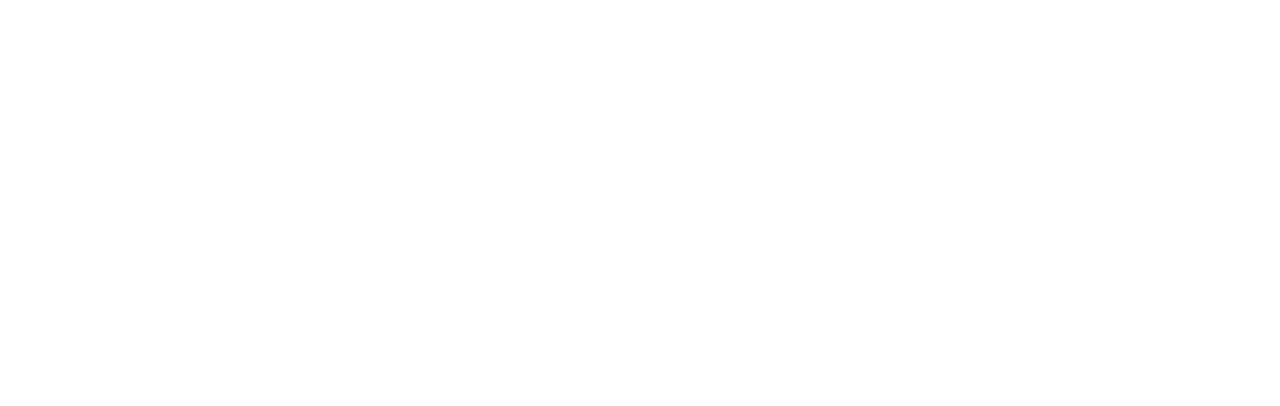
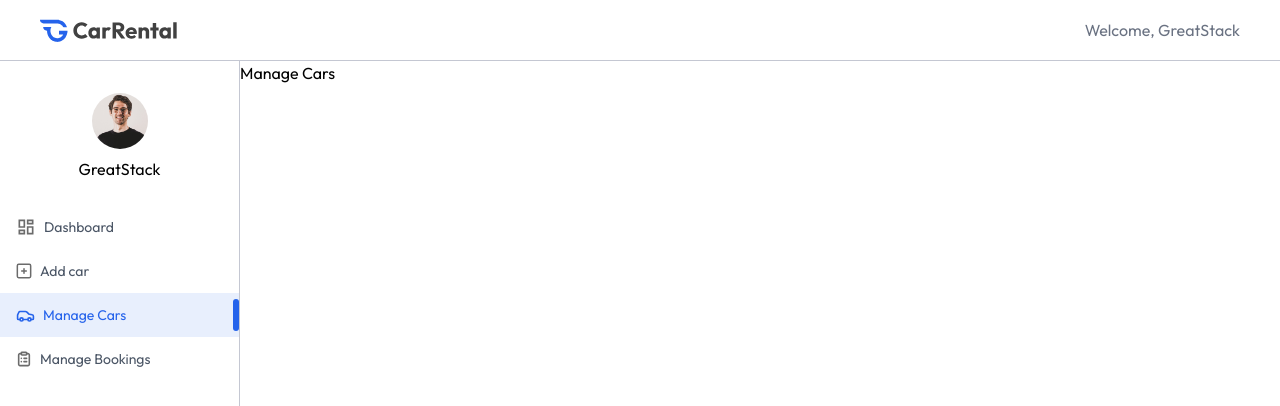
Before and after one commit to bharat-code99/car-rental, a React (Vite) app in the folder frontend/: page /owner/manage-cars in a window 1280 px wide. Before the commit this address had no page. Shown: the top 406 px of the page. Built offline with nearby package versions, Linux system fonts and the light colour scheme.

Commit message:
created owner sidebar and navbar

```diff
--- a/frontend/src/App.tsx
+++ b/frontend/src/App.tsx
@@ -6,6 +6,11 @@
 import Cars from "./pages/Cars";
 import MyBookings from "./pages/MyBookings";
 import Footer from "./components/Footer";
+import Layout from "./pages/owner/Layout";
+import Dashboard from "./pages/owner/Dashboard";
+import ManageCars from "./pages/owner/ManageCars";
+import ManageBookings from "./pages/owner/ManageBookings";
+import AddCar from "./pages/owner/AddCar";
 
 export default function App() {
   const [_, setShowLogin] = useState(false);
@@ -20,6 +25,12 @@
         <Route path="/car-details/:id" element={<CarDetails />} />
         <Route path="/cars" element={<Cars />} />
         <Route path="/my-bookings" element={<MyBookings />} />
+        <Route path="/owner" element={<Layout />}>
+          <Route index element={<Dashboard />} />
+          <Route path="add-car" element={<AddCar />} />
+          <Route path="manage-cars" element={<ManageCars />} />
+          <Route path="manage-bookings" element={<ManageBookings />} />
+        </Route>
       </Routes>
 
       {!isOwnerPath && <Footer />}
--- /dev/null
+++ b/frontend/src/components/owner/NavbarOwner.tsx
@@ -0,0 +1,15 @@
+import { Link } from "react-router";
+import { assets, dummyUserData } from "../../assets/assets";
+
+export default function NavbarOwner() {
+  const user = dummyUserData;
+
+  return (
+    <div className="flex items-center justify-between px-6 md:px-10 py-4 text-gray-500 border-b border-borderColor relative transition-all">
+      <Link to="/">
+        <img src={assets.logo} alt="logo" className="h-7" />
+      </Link>
+      <p>Welcome, {user.name || "Guest"}</p>
+    </div>
+  );
+}
--- /dev/null
+++ b/frontend/src/components/owner/Sidebar.tsx
@@ -0,0 +1,74 @@
+import { NavLink, useLocation } from "react-router";
+import { assets, dummyUserData, ownerMenuLinks } from "../../assets/assets";
+import { useState } from "react";
+
+export default function Sidebar() {
+  const user = dummyUserData;
+  const location = useLocation();
+  const [image, setImage] = useState<File | null>(null);
+
+  const updateImage = async () => {
+    if (image) {
+      user.image = URL.createObjectURL(image);
+      setImage(null);
+    }
+  };
+  return (
+    <div className="relative min-h-screen md:flex flex-col items-center pt-8 max-w-12 md:max-w-60 w-full border-r border-borderColor text-sm">
+      <div className="group relative">
+        <label htmlFor="image">
+          <img
+            className="h-9 md:h-14 w-9 md:w-14 rounded-full mx-auto"
+            src={
+              image
+                ? URL.createObjectURL(image)
+                : user?.image ||
+                  "https://images.unsplash.com/photo-1506794778202-cad84cf45f1d?q=80&w=387&auto=format&fit=crop&ixlib=rb-4.1.0&ixid=M3wxMjA3fDB8MHxwaG90by1wYWdlfHx8fGVufDB8fHx8fA%3D%3D"
+            }
+            alt="user"
+          />
+          <input
+            type="file"
+            id="image"
+            accept="image/*"
+            hidden
+            onChange={(e) => setImage(e.target.files?.[0] || null)}
+          />
+
+          <div className="absolute hidden top-0 left-0 bg-black/10 rounded-full group-hover:flex items-center justify-center cursor-pointer">
+            <img src={assets.edit_icon} alt="" />
+          </div>
+        </label>
+      </div>
+      {image && (
+        <button
+          className="absolute top-0 right-0 flex p-2 gap-1 bg-primary/10 text-primary cursor-pointer"
+          onClick={updateImage}
+        >
+          Save <img src={assets.check_icon} width={13} alt="" />
+        </button>
+      )}
+      <p className="mt-2 text-base max-md:hidden">{user.name}</p>
+      <div className="w-full">
+        {ownerMenuLinks.map((link, idx) => (
+          <NavLink
+            key={idx}
+            to={link.path}
+            className={`relative flex items-center gap-2 w-full py-3 pl-4 first:mt-6 ${link.path === location.pathname ? "bg-primary/10 text-primary" : "text-gray-600"}`}
+          >
+            <img
+              src={
+                link.path === location.pathname ? link.coloredIcon : link.icon
+              }
+              alt="car icon"
+            />
+            <span className="max-md:hidden">{link.name}</span>
+            <div
+              className={`w-1.5 h-8 rounded-lg right-0 absolute ${link.path === location.pathname && "bg-primary"}`}
+            ></div>
+          </NavLink>
+        ))}
+      </div>
+    </div>
+  );
+}
--- /dev/null
+++ b/frontend/src/components/owner/Title.tsx
@@ -0,0 +1,15 @@
+type PropType = {
+  title: string;
+  subtitle: string;
+};
+
+export default function Title({ title, subtitle }: PropType) {
+  return (
+    <>
+      <h1 className="font-medium text-3xl">{title}</h1>
+      <p className="text-sm md:text-base text-gray-900/90 mt-2 max-w-[624px]">
+        {subtitle}
+      </p>
+    </>
+  );
+}
--- /dev/null
+++ b/frontend/src/pages/owner/AddCar.tsx
@@ -0,0 +1,3 @@
+export default function AddCar() {
+  return <h1>Add Car</h1>;
+}
--- /dev/null
+++ b/frontend/src/pages/owner/Dashboard.tsx
@@ -0,0 +1,3 @@
+export default function Dashboard() {
+  return <h1>Dashboard</h1>;
+}
--- /dev/null
+++ b/frontend/src/pages/owner/Layout.tsx
@@ -0,0 +1,15 @@
+import { Outlet } from "react-router";
+import NavbarOwner from "../../components/owner/NavbarOwner";
+import Sidebar from "../../components/owner/Sidebar";
+
+export default function Layout() {
+  return (
+    <div className="flex flex-col">
+      <NavbarOwner />
+      <div className="flex">
+        <Sidebar />
+        <Outlet />
+      </div>
+    </div>
+  );
+}
--- /dev/null
+++ b/frontend/src/pages/owner/ManageBookings.tsx
@@ -0,0 +1,3 @@
+export default function ManageBookings() {
+  return <h1>Manage Bookings</h1>;
+}
--- /dev/null
+++ b/frontend/src/pages/owner/ManageCars.tsx
@@ -0,0 +1,3 @@
+export default function ManageCars() {
+  return <h1>Manage Cars</h1>;
+}
```
